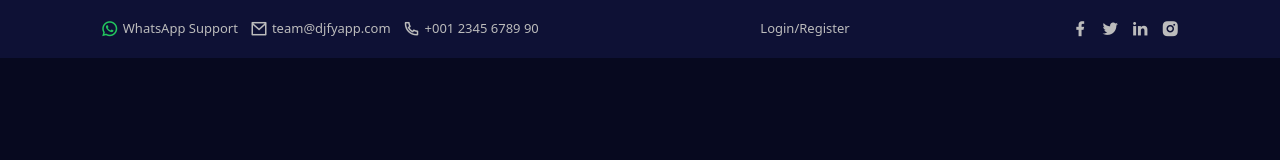
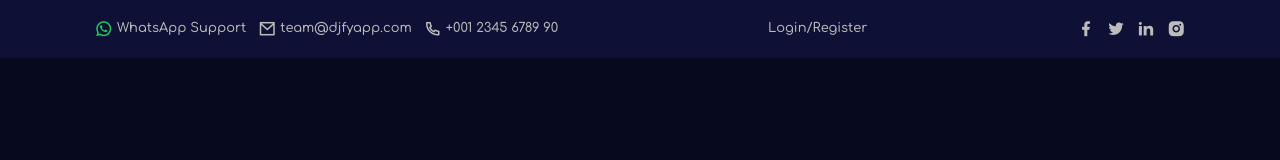
Before and after one commit to LokeshwarPrasad3/task-globussoft, a React (Vite) app: page / in a window 1280 px wide. Shown: the top 160 px of the page. Built offline with nearby package versions, Linux system fonts and the light colour scheme.

Commit message:
update contacts

```diff
--- a/src/Components/Layout/Contacts.jsx
+++ b/src/Components/Layout/Contacts.jsx
@@ -3,7 +3,7 @@ import { Link } from "react-router-dom";
 const Contacts = () => {
   return (
     <div
-      className="contacts_container font-comfortaa font-medium text-[12px] md:text-[13px] leading-[13.38px] text-[#BCBCBC] md:h-[58px] p-3 md:p-0 bg-[#0E1135]
+      className="contacts_container font-comfortaa  font-medium text-[12px] md:text-[13px] leading-[13.38px] text-[#BCBCBC] md:h-[58px] p-3 md:p-0 bg-[#0E1135]
     flex items-center justify-center sm:justify-around flex-wrap gap-2 md:gap-5"
     >
       {/* 1st section */}
@@ -14,7 +14,7 @@ const Contacts = () => {
           target="_blank"
         >
           <i className="ri-whatsapp-line text-green-500 icon"></i>
-          <p className=" ">WhatsApp Support</p>
+          <p className="">WhatsApp Support</p>
         </a>
         <a
           className="email flex-3 gap-1"
--- a/tailwind.config.js
+++ b/tailwind.config.js
@@ -1,4 +1,3 @@
-/** @type {import('tailwindcss').Config} */
 export default {
   content: [
     "./index.html",
@@ -7,8 +6,8 @@ export default {
   theme: {
     extend: {
       fontFamily: {
-        "font-comfortaa": ["Comfortaa"]
-      }
+        'comfortaa': ['Comfortaa', 'sans-serif'],
+      },
     },
   },
   plugins: [],
```
Also changed, not shown: src/index.css (line endings or trailing spaces).
